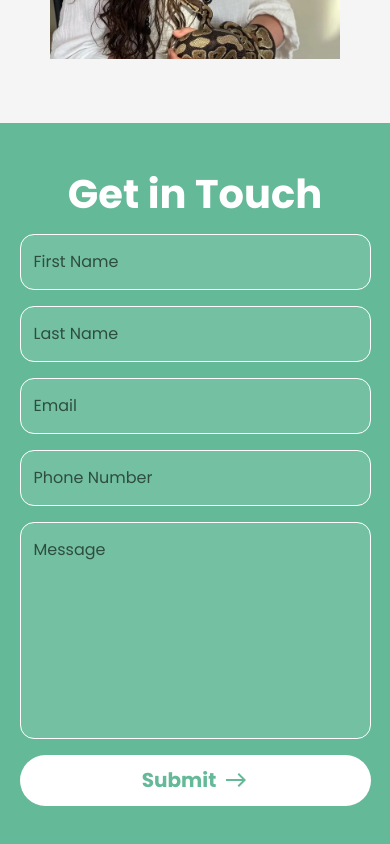
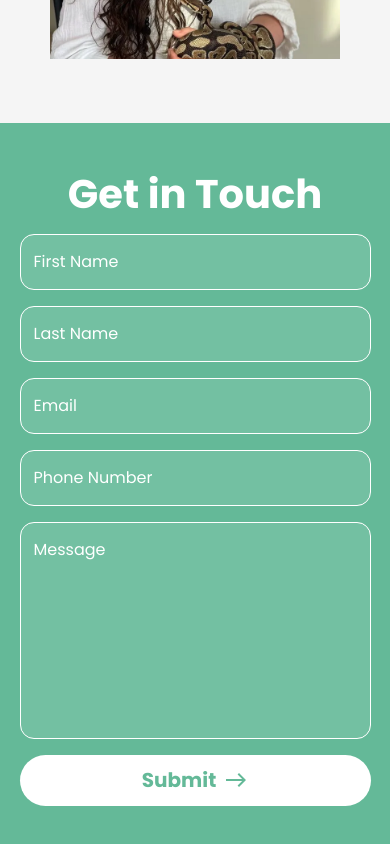
Before and after one commit to boingloings33/ExotiCo, a React (Vite) app: page / in a window 390 px wide. Shown: the part 1415-2259 px from the top of the page. Built offline with nearby package versions, Linux system fonts and the light colour scheme; a web font is replaced by a local one.

Commit message:
fixed mobile form text color bug

```diff
--- a/src/Components/Form.jsx
+++ b/src/Components/Form.jsx
@@ -299,7 +299,9 @@ const Form = forwardRef(function Form(props, ref) {
                     sx={{
                       width: "100%",
                     }}
-                    InputLabelProps={{ style: { color: "secondary.light" } }}
+                    InputLabelProps={{
+                      style: { color: "white" },
+                    }}
                   />
                 )}
               />
@@ -321,7 +323,7 @@ const Form = forwardRef(function Form(props, ref) {
                     sx={{
                       width: "100%",
                     }}
-                    InputLabelProps={{ style: { color: "secondary.light" } }}
+                    InputLabelProps={{ style: { color: "white" } }}
                   />
                 )}
               />
@@ -341,7 +343,7 @@ const Form = forwardRef(function Form(props, ref) {
                     sx={{
                       width: "100%",
                     }}
-                    InputLabelProps={{ style: { color: "secondary.light" } }}
+                    InputLabelProps={{ style: { color: "white" } }}
                   />
                 )}
               />
@@ -363,7 +365,7 @@ const Form = forwardRef(function Form(props, ref) {
                     sx={{
                       width: "100%",
                     }}
-                    InputLabelProps={{ style: { color: "secondary.light" } }}
+                    InputLabelProps={{ style: { color: "white" } }}
                   />
                 )}
               />
@@ -387,7 +389,7 @@ const Form = forwardRef(function Form(props, ref) {
                     sx={{
                       width: "100%",
                     }}
-                    InputLabelProps={{ style: { color: "secondary.light" } }}
+                    InputLabelProps={{ style: { color: "white" } }}
                   />
                 )}
               />
```
